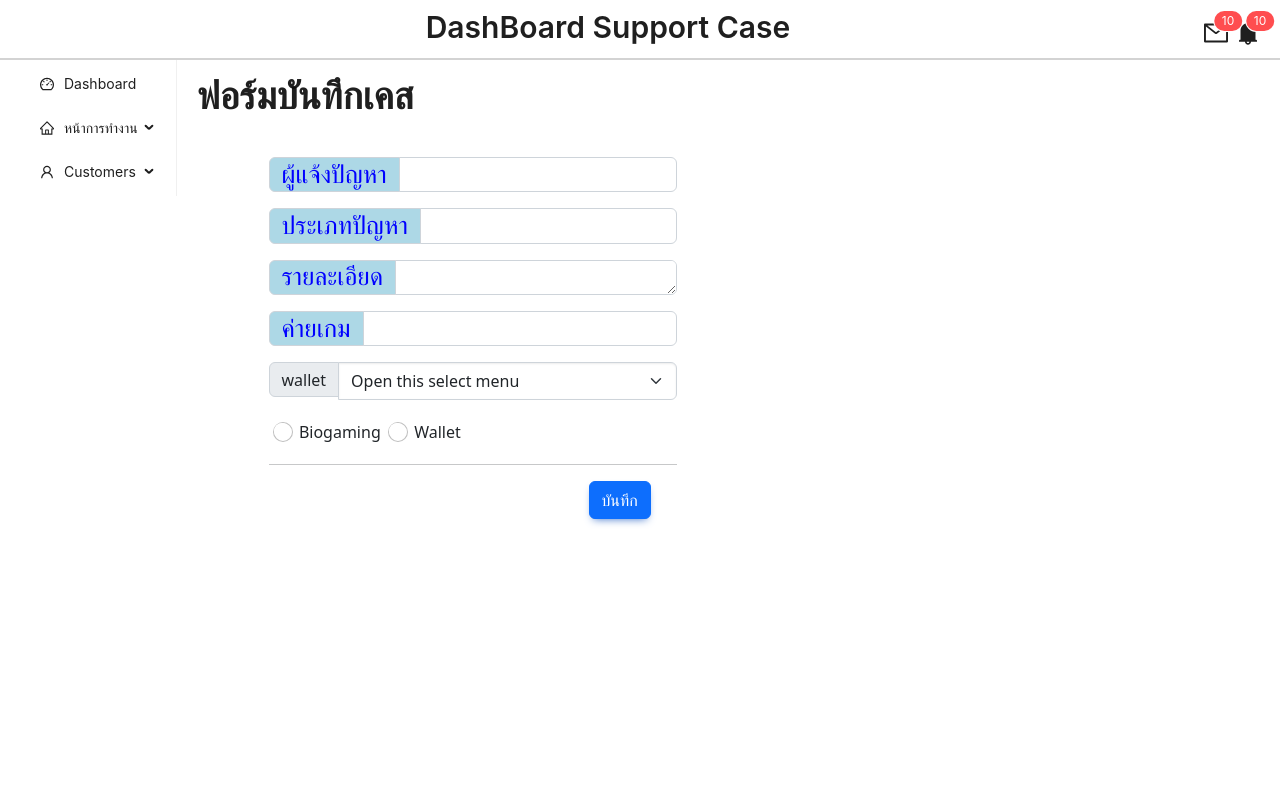
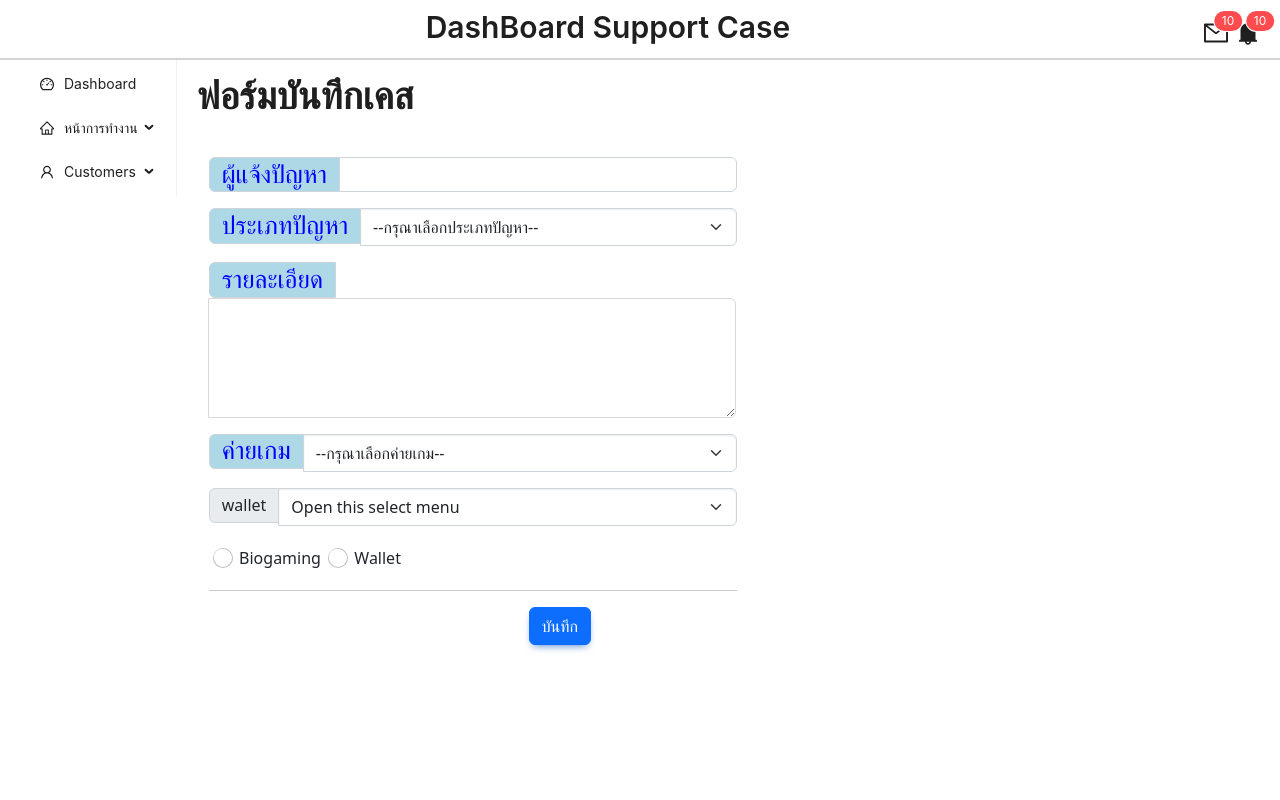
Before and after one commit to kengps/DashBroad, a React (Vite) app in the folder client/: page /formcontrol in a window 1280 px wide. Shown: the top 800 px of the page. Built offline with nearby package versions, Linux system fonts and the light colour scheme.

Commit message:
update na

```diff
--- a/client/package.json
+++ b/client/package.json
@@ -24,6 +24,7 @@
     "clipboard-copy": "^4.0.1",
     "mdb-react-ui-kit": "^5.1.0",
     "mdb-ui-kit": "^6.2.0",
+    "moment": "^2.29.4",
     "react": "^18.2.0",
     "react-bootstrap": "^2.7.2",
     "react-chartjs-2": "^5.2.0",
--- a/client/src/api/case.jsx
+++ b/client/src/api/case.jsx
@@ -1,7 +1,7 @@
 import axios from "axios";
 
 export const sendCase = async (value) => {
-  console.log("ข้อมูลที่ส่งมา", value);
+  console.log("ข้อมูลที่ส่งมา1", value);
   return await axios.post(
     `${import.meta.env.VITE_REACT_APP_API}/createcase`,
     value
@@ -10,7 +10,7 @@ export const sendCase = async (value) => {
 
 
 export const listCases = async (value) => {
-  console.log("ข้อมูลที่ส่งมา", value);
+
   return await axios.get(
     `${import.meta.env.VITE_REACT_APP_API}/listcase`,
     value
@@ -20,7 +20,7 @@ export const listCases = async (value) => {
 
 
 export const changeStatus = async (value) => {
-  console.log("ข้อมูลที่ส่งมา", value);
+  console.log("ข้อมูลที่ส่งมา3", value);
   return await axios.post(
     `${import.meta.env.VITE_REACT_APP_API}/change-status`,
     value
--- a/client/src/api/user.jsx
+++ b/client/src/api/user.jsx
@@ -1,7 +1,7 @@
 import axios from "axios";
 
 export const listUser = async (value) => {
-  console.log("ข้อมูลที่ส่งมา", value);
+
   return await axios.get(
     `${import.meta.env.VITE_REACT_APP_API}/list-user`,
     value
--- a/client/src/components/FormComponent.jsx
+++ b/client/src/components/FormComponent.jsx
@@ -1,7 +1,7 @@
 import React, { useState } from "react";
 import Button from "react-bootstrap/Button";
 //import Form from 'react-bootstrap/Form'
-import { Form, InputGroup } from "react-bootstrap";
+import { Form, InputGroup, FormGroup, FormLabel } from "react-bootstrap";
 import { sendCase } from "../api/case";
 import Col from "react-bootstrap/Col";
 import Row from "react-bootstrap/Row";
@@ -15,7 +15,7 @@ import CampGameAndEditor from "./NavbarFormcase/CampGameAndEditor";
 import Details from "./NavbarFormcase/Details";
 import ProblemType from "./NavbarFormcase/ProblemType";
 
-import { Input } from "antd";
+import { Input, Select } from "antd";
 import { useNavigate } from "react-router-dom";
 const { TextArea } = Input;
 
@@ -34,7 +34,8 @@ const FormComponent = () => {
 
   const inputValue = (name) => (e) => {
     setValues({ ...values, [name]: e.target.value });
-
+    setCampGames(e.target.value);
+    setSelectedDetail(e.target.value);
     console.log(e.target.value);
     //console.log(name);
   };
@@ -57,7 +58,7 @@ const FormComponent = () => {
           wallet: "",
           editors: "",
         });
-        SweetAlert.fire('แจ้งเตือน' , res.data.message, 'success')
+        SweetAlert.fire("แจ้งเตือน", res.data.message, "success");
         setTimeout(() => {
           navigate("/listunresolve");
         }, 2000);
@@ -91,10 +92,76 @@ const FormComponent = () => {
   const handleFacultyChange = (e) => {
     setFaculty(e.target.value); // Reset major when faculty changes
   };
+  // state ของการเลือก ประเภทของปัญหา
+  const [selectedOption, setSelectedOption] = useState("");
+  const handleChange = (event) => {
+    setSelectedOption(event.target.value);
+    console.log(event.target.value);
+  };
+  // state ของการเลือก รายละเอียดของปัญหา
+  const [selectedDetail, setSelectedDetail] = useState("");
+  const handleChangeDetail = (event) => {
+    setSelectedDetail(event.target.value);
+    console.log(event.target.value);
+  };
+  // state ของการเลือกค่ายเกม
+  const [campGames, setCampGames] = useState("");
 
+  const handleChangeCampGame = (event) => {
+    setCampGames(event.target.value);
+    console.log(event.target.value);
+  };
+  //ประเภทของปัญหา
+  const typeProblem = [
+    { id: "1", name: "หลังบ้าน bio" },
+    { id: "2", name: "กลุ่ม lsm-Pretty Gaming-PG-Evoplay-AMBPOKER" },
+    { id: "3", name: "ขอ API" },
+    { id: "4", name: "เรื่องทั่วไป" },
+  ];
+
+  const detailProblem = [
+    { id: "1", name: "ตรวจสอบ Report" },
+    { id: "2", name: "รายการเล่นค้าง" },
+    { id: "3", name: "Credit ไม่ถูกต้อง" },
+    { id: "4", name: "Report ไม่ถูกต้อง" },
+    { id: "5", name: "Report ไม่อัปเดต" },
+    { id: "6", name: "ยกเลิกตั๋วแต่ไม่คืนเครดิต" },
+    { id: "7", name: "Outstanding ไม่พบข้อมูล" },
+    { id: "8", name: "อื่นๆ" },
+  ];
+
+  const detailProblemTwo = [
+    { id: "1", name: "ตรวจสอบรายการเล่น" },
+    { id: "2", name: "ขอ Production Key" },
+    { id: "3", name: "สอบถาม" },
+  ];
+
+  const selectCampGames = [
+    { id: "1", name: "Sport" },
+    { id: "2", name: "SA Gaming" },
+    { id: "3", name: "Sexy Baccarat" },
+    { id: "4", name: "Dream Gaming" },
+    { id: "5", name: "Pretty Gaming" },
+    { id: "6", name: "PG Slot" },
+    { id: "7", name: "SpiniX" },
+    { id: "8", name: "Evoplay" },
+    { id: "9", name: "Slot XO" },
+    { id: "10", name: "Live22" },
+    { id: "11", name: "Joker" },
+    { id: "12", name: "DragoonSoft" },
+    { id: "13", name: "Biogame & AMB" },
+    { id: "14", name: "BioFishing" },
+    { id: "15", name: "VwinLotto" },
+  ];
+
+  const handleChange1 = (value) => {
+    console.log(`selected ${value}`);
+  };
   return (
     <div>
       <Form onSubmit={submitForm}>
+
+
         <div className="mt-3">
           <InputGroup className="mt-3">
             <InputGroup.Text
@@ -129,12 +196,52 @@ const FormComponent = () => {
             >
               ประเภทปัญหา
             </InputGroup.Text>
-            <Form.Control
-              className="form-control input-lg"
-              name="typeproblem"
-              onChange={inputValue("typeproblem")}
-              value={typeproblem}
-            />
+            <Form.Select
+              aria-label="test"
+              value={selectedOption}
+              onChange={handleChange}
+            >
+              <option key={9999} value="">
+                --กรุณาเลือกประเภทปัญหา--
+              </option>
+              {typeProblem.map((items, index) => (
+                <option key={index}>{items.name}</option>
+              ))}
+            </Form.Select>
+
+            {selectedOption === "หลังบ้าน bio" && (
+              <Form.Select
+                aria-label="test"
+                value={values.typeproblem}
+                //onChange={handleChangeDetail}
+                onChange={inputValue("typeproblem")}
+              >
+                <option key={9999} value="">
+                  --กรุณาเลือกรายละเอียดปัญหา--
+                </option>
+                {detailProblem.map((items, index) => (
+                  <option key={index}>{items.name}</option>
+                ))}
+              </Form.Select>
+            )}
+            {selectedOption ===
+              "กลุ่ม lsm-Pretty Gaming-PG-Evoplay-AMBPOKER" && (
+              <Form.Select
+                aria-label="test"
+                value={values.typeproblem}
+                //onChange={handleChangeDetail}
+                onChange={inputValue("typeproblem")}
+              >
+                <option key={9999} value="">
+                  --กรุณาเลือกรายละเอียดปัญหา--
+                </option>
+                {detailProblemTwo.map((items, index) => (
+                  <option value={items.name} key={index}>
+                    {items.name}
+                  </option>
+                ))}
+              </Form.Select>
+            )}
           </InputGroup>
         </div>
 
@@ -151,7 +258,7 @@ const FormComponent = () => {
               รายละเอียด
             </InputGroup.Text>
             <TextArea
-              className="form-control input-lg"
+              rows={5}
               name="detail"
               onChange={inputValue("detail")}
               value={detail}
@@ -177,12 +284,19 @@ const FormComponent = () => {
             >
               ค่ายเกม
             </InputGroup.Text>
-            <Form.Control
-              className="form-control input-lg"
-              name="campgame"
+            <Form.Select
+              aria-label="test"
+              value={values.campgame}
+              //onChange={handleChangeCampGame}
               onChange={inputValue("campgame")}
-              value={campgame}
-            />
+            >
+              <option key={9999} value="">
+                --กรุณาเลือกค่ายเกม--
+              </option>
+              {selectCampGames.map((items, index) => (
+                <option key={index} value={items.name}>{items.name}</option>
+              ))}
+            </Form.Select>
           </InputGroup>
         </div>
         <div className="mt-3">
--- a/client/src/components/pages/ListUser.jsx
+++ b/client/src/components/pages/ListUser.jsx
@@ -3,6 +3,7 @@ import React from "react";
 import { useState } from "react";
 import { useEffect } from "react";
 import { listUser } from "../../api/user";
+import moment from "moment/min/moment-with-locales";
 
 const ListUser = () => {
   const [value, setValue] = useState([]);
@@ -26,23 +27,21 @@ const ListUser = () => {
         <thead>
           <tr>
             <th scope="col">#</th>
-            <th scope="col">First</th>
-            <th scope="col">Last</th>
-            <th scope="col">Handle</th>
-            <th scope="col">Handle</th>
-            <th scope="col">Handle</th>
-            <th scope="col">Handle</th>
+            <th scope="col">Username</th>
+            <th scope="col">Role</th>
+            <th scope="col">Status</th>
+            <th scope="col">CreatedAt</th>
+            <th scope="col">ActiveAt</th>
           </tr>
         </thead>
         <tbody>
-          {value.map((item,index) => (
+          {value.map((item, index) => (
             <tr key={index}>
-              <th scope="row">{index+1}</th>
+              <th scope="row">{index + 1}</th>
               <td>{item.username}</td>
               <td>Otto</td>
               <td>@mdo</td>
-              <td>@mdo</td>
-              <td>@mdo</td>
+              <td> {moment(item.createdAt).locale("th").format("lll")} น.</td>
               <td>@mdo</td>
             </tr>
           ))}
```
Also changed, not shown: 1 other file (tests, documents, lock files or other folders).
